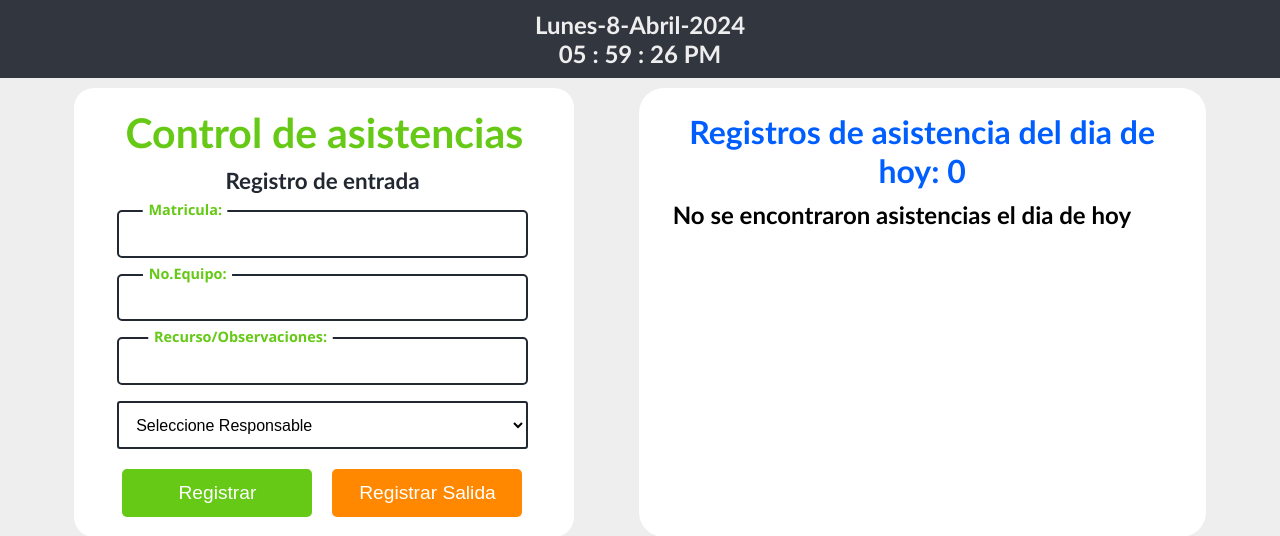
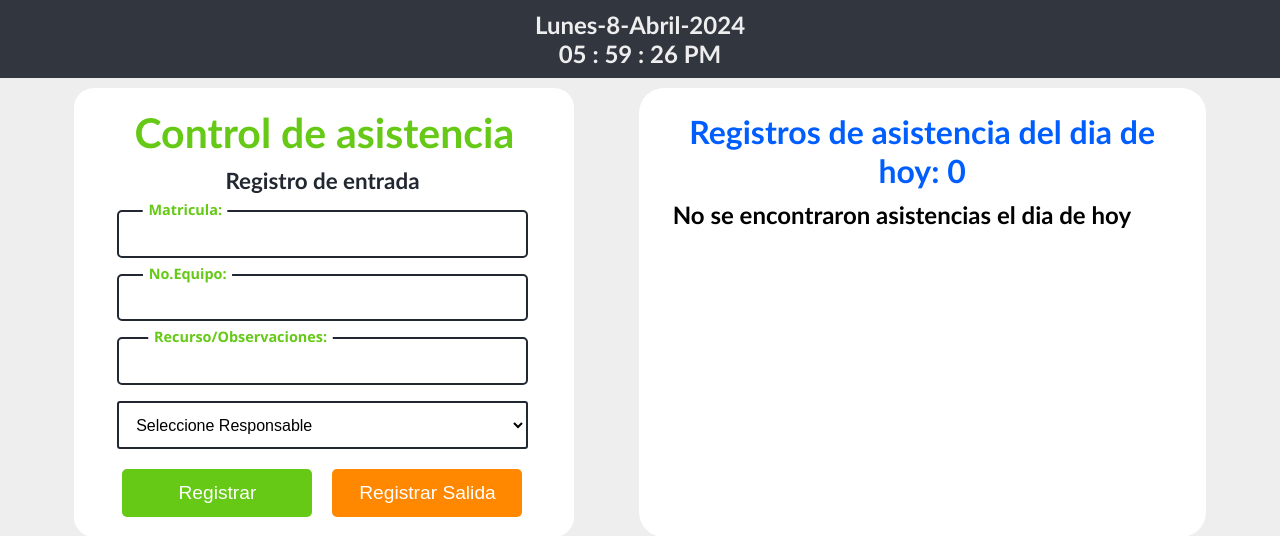
Before and after one commit to Torres456/Asistencias, a PHP site: page / in a window 1280 px wide. Shown: the part 69-605 px from the top of the page. Run offline with PHP 8.4, Linux system fonts and the light colour scheme; data that the repository does not hold is empty.

Commit message:
titulo modificado

```diff
--- a/index.php
+++ b/index.php
@@ -39,7 +39,7 @@ $Total = mysqli_fetch_array($respuesta2);
     <div class="Container_Boxes">
         <div class="Container__Info">
             <div class="Container__Info__Title">
-                <h2 class="Container__Info__Title">Control de asistencias</h2>
+                <h2 class="Container__Info__Title">Control de asistencia</h2>
             </div>
 
             <div class="Carrucel">
```
